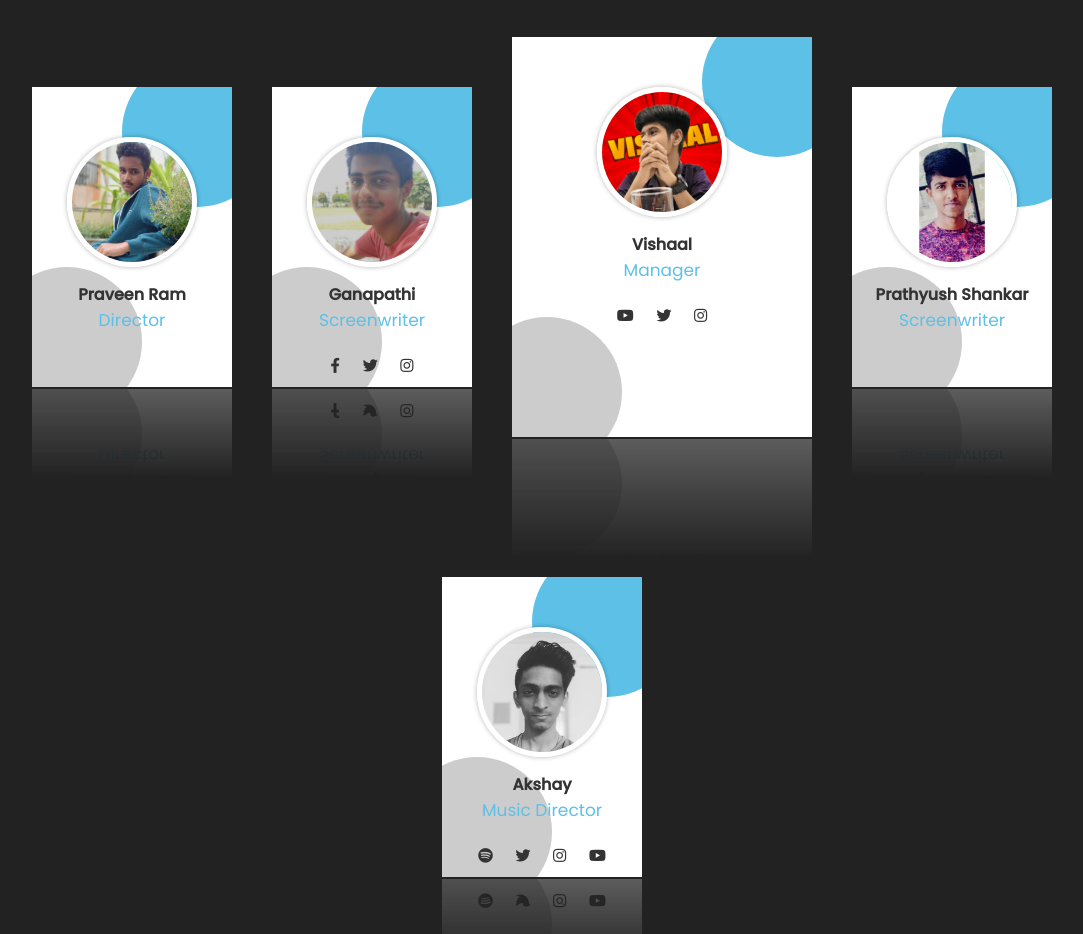
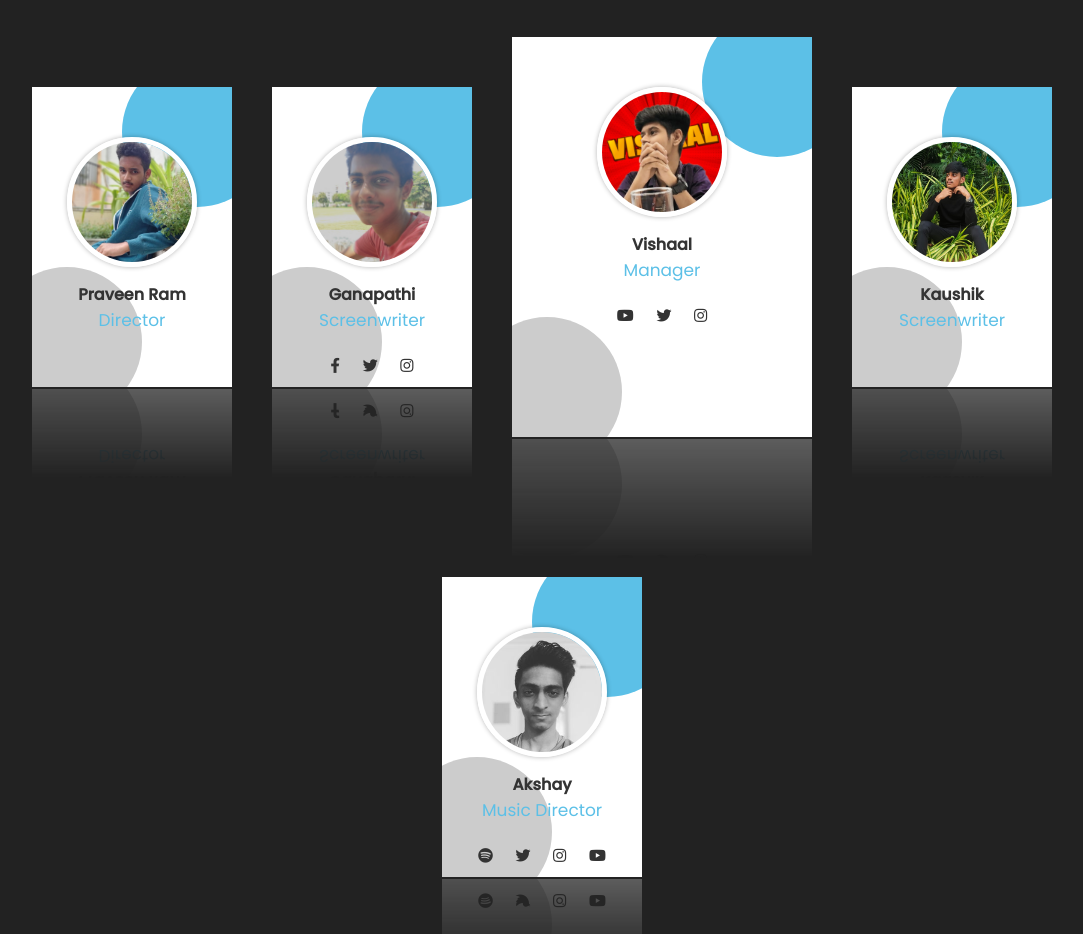
Before and after one commit to Vishaal19fl/film-club, a plain HTML site: page complete website 9/index.html in a window 1280 px wide. Shown: the part 5580-6514 px from the top of the page, without its empty margins (98-1181 px from the left). Drawn offline with nearby package versions, Linux system fonts and the light colour scheme; some packages are replaced by stand-ins of ours; a script that the page names is missing.

Commit message:
Update index.html

```diff
--- a/complete website 9/index.html
+++ b/complete website 9/index.html
@@ -337,10 +337,10 @@ together.
 
   <div class="card">
     <div class="image">
-      <img src="images/prathyush.jpeg" alt="">
+      <img src="images/PicsArt_07-25-02.41.20.jpg" alt="">
     </div>
     <div class="info">
-      <h3>Prathyush Shankar</h3>
+      <h3>Kaushik</h3>
       <span>Screenwriter</span>
       <div class="icons">
 
```
